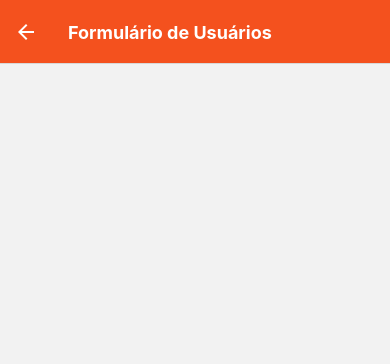
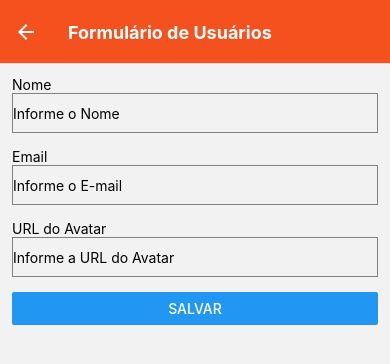
Before and after one commit to rafaelnmelo/reactNativeCRUD, a React Native app: screen /UserForm in a window 390 px wide. Shown: the top 364 px of the page. Built offline with nearby package versions, Linux system fonts and the light colour scheme.

Commit message:
Layout do formulário

```diff
--- a/src/views/UserForm.js
+++ b/src/views/UserForm.js
@@ -1,13 +1,55 @@
 import React, { useState } from "react"
-import { Text } from "react-native"
+import { Text, TextInput, View, StyleSheet, Button } from "react-native"
 
-export default ({route, navigation}) => {
+export default ({ route, navigation }) => {
     console.warn(Object.keys(route))
 
     const [user, setUser] = useState(route.params ? route.params : {})
     return (
-        <Text>
-            {user.id}
-        </Text>
+        <View style={style.form}>
+            <Text>Nome</Text>
+            <TextInput
+                style={style.input}
+                onChangeText={name => setUser({ ...user, name })}
+                placeholder="Informe o Nome"
+                value={user.name}
+            />
+            <Text>Email</Text>
+            <TextInput
+                style={style.input}
+                onChangeText={email => setUser({ ...user, email })}
+                placeholder="Informe o E-mail"
+                value={user.email}
+            />
+            <Text>URL do Avatar</Text>
+            <TextInput
+                style={style.input}
+                onChangeText={avatarUrl => setUser({ ...user, avatarUrl })}
+                placeholder="Informe a URL do Avatar"
+                value={user.avatarUrl}
+            />
+            <Button
+                title="Salvar"
+                onPress={() => {
+                    dispatch({
+                        type: user.id ? 'updateUser' : 'createUser',
+                        payload: user,
+                    })
+                    navigation.goBack()
+                }}
+            />
+        </View>
     )
 }
+
+const style = StyleSheet.create({
+    form: {
+        padding: 12
+    },
+    input: {
+        height: 40,
+        borderColor: 'gray',
+        borderWidth: 1,
+        marginBottom: 15,
+    }
+})
```
